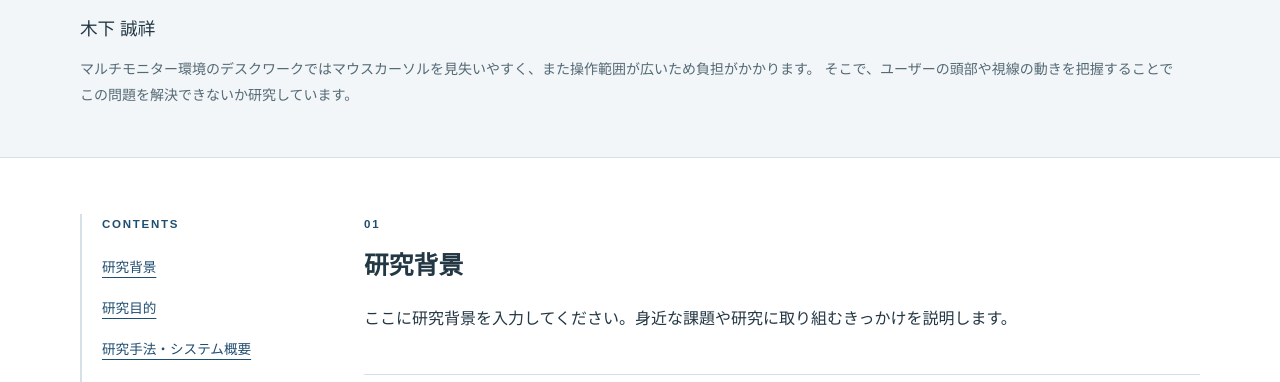
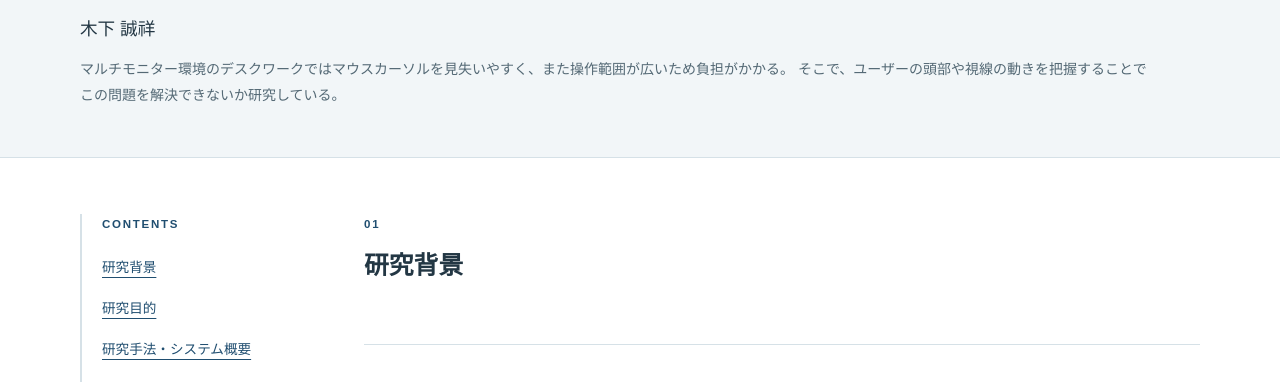
Before and after one commit to TeamUeno/Research_Info, a plain HTML site: page research2.html in a window 1280 px wide. Shown: the part 356-738 px from the top of the page. Drawn offline with Linux system fonts and the light colour scheme.

Commit message:
研究②ページをである調に統一

```diff
--- a/research2.html
+++ b/research2.html
@@ -42,8 +42,8 @@
           <p class="eyebrow">RESEARCH 02</p>
           <h1>頭部動作と視線情報に基づく<br>適応型ユーザーインターフェースに関する研究</h1>
           <p class="lead">木下 誠祥</p>
-          <p class="muted">マルチモニター環境のデスクワークではマウスカーソルを見失いやすく、また操作範囲が広いため負担がかかります。
-                そこで、ユーザーの頭部や視線の動きを把握することで<br>この問題を解決できないか研究しています。</p>
+          <p class="muted">マルチモニター環境のデスクワークではマウスカーソルを見失いやすく、また操作範囲が広いため負担がかかる。
+                そこで、ユーザーの頭部や視線の動きを把握することで<br>この問題を解決できないか研究している。</p>
         </div>
       </div>
       <div class="container detail-layout">
@@ -66,7 +66,7 @@
           <section class="detail-section" id="background">
             <p class="eyebrow">01</p>
             <h2>研究背景</h2>
-            <p>ここに研究背景を入力してください。身近な課題や研究に取り組むきっかけを説明します。</p>
+            <p></p>
           </section>
 
           <section class="detail-section" id="objective">
```
